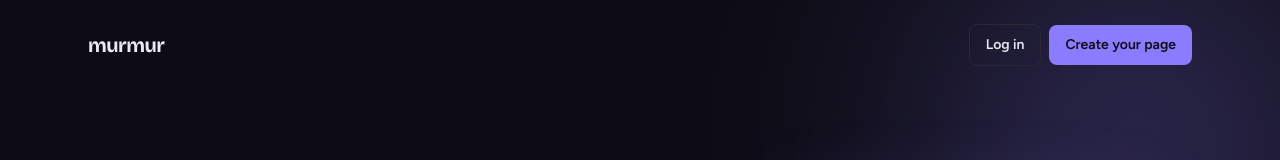
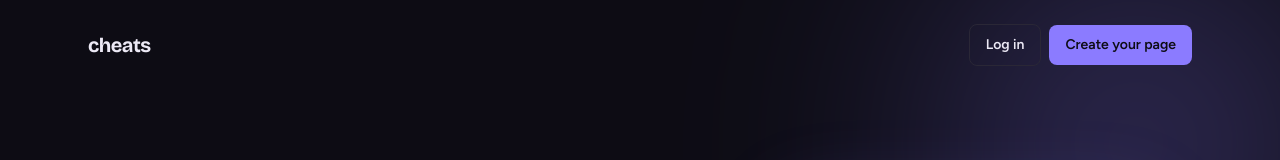
Before and after one commit to cheatsbio/cheats, a Next.js app: page / in a window 1280 px wide. Shown: the top 160 px of the page. Built offline with nearby package versions, Linux system fonts and the light colour scheme; no server answers.

Commit message:
Rename project to Cheats and add image compression and storage limits

```diff
--- a/app/[username]/page.tsx
+++ b/app/[username]/page.tsx
@@ -24,10 +24,10 @@ export async function generateMetadata({ params }: PageProps): Promise<Metadata>
   const name = profile.display_name || profile.username;
   return {
     title: name,
-    description: profile.bio ?? `${name} on Murmur`,
+    description: profile.bio ?? `${name} on Cheats`,
     openGraph: {
       title: name,
-      description: profile.bio ?? `${name} on Murmur`,
+      description: profile.bio ?? `${name} on Cheats`,
       images: profile.avatar_url ? [profile.avatar_url] : undefined,
     },
   };
--- a/app/dashboard/page.tsx
+++ b/app/dashboard/page.tsx
@@ -46,7 +46,7 @@ export default async function DashboardPage() {
       <header className="sticky top-0 z-30 border-b border-line bg-ink/85 backdrop-blur">
         <div className="mx-auto flex max-w-7xl items-center justify-between px-5 py-3.5">
           <Link href="/" className="font-display text-lg font-bold tracking-tight">
-            murmur
+            cheats
           </Link>
           <div className="flex items-center gap-2">
             <Link
--- a/app/layout.tsx
+++ b/app/layout.tsx
@@ -16,7 +16,7 @@ const body = Figtree({
 
 export const metadata: Metadata = {
   metadataBase: new URL(process.env.NEXT_PUBLIC_SITE_URL ?? "http://localhost:3000"),
-  title: { default: "Murmur — one page for everything you share", template: "%s · Murmur" },
+  title: { default: "Cheats — one page for everything you share", template: "%s · Cheats" },
   description:
     "Build a link-in-bio page with your own background, music and glow. Free, fast, and yours.",
 };
--- a/app/page.tsx
+++ b/app/page.tsx
@@ -18,7 +18,7 @@ export default async function LandingPage() {
 
       <header className="relative z-10 mx-auto flex max-w-6xl items-center justify-between px-6 py-6">
         <Link href="/" className="font-display text-xl font-bold tracking-tight">
-          murmur
+          cheats
         </Link>
         <nav className="flex items-center gap-2">
           {user ? (
--- a/components/AuthForm.tsx
+++ b/components/AuthForm.tsx
@@ -75,7 +75,7 @@ export default function AuthForm({ mode }: { mode: "login" | "register" }) {
     <main className="flex min-h-screen items-center justify-center px-6 py-12">
       <div className="w-full max-w-sm">
         <Link href="/" className="font-display text-xl font-bold tracking-tight">
-          murmur
+          cheats
         </Link>
         <h1 className="mt-8 font-display text-3xl font-bold tracking-tight">
           {isRegister ? "Create your page" : "Welcome back"}
--- a/components/ProfileView.tsx
+++ b/components/ProfileView.tsx
@@ -93,7 +93,7 @@ export default function ProfileView({ profile, links, preview = false }: Props)
 
   useEffect(() => {
     if (preview || !profile.id) return;
-    const key = `murmur:viewed:${profile.id}`;
+    const key = `cheats:viewed:${profile.id}`;
     try {
       if (sessionStorage.getItem(key)) return;
       sessionStorage.setItem(key, "1");
--- a/lib/utils.ts
+++ b/lib/utils.ts
@@ -5,7 +5,7 @@ export const HEX_RE = /^#[0-9a-fA-F]{6}$/;
 export const RESERVED_USERNAMES = new Set([
   "login", "register", "dashboard", "api", "admin", "settings", "auth",
   "www", "app", "static", "_next", "about", "terms", "privacy", "help",
-  "support", "murmur",
+  "support", "cheats",
 ]);
 
 /** True when a hex colour is bright enough to need dark text on top. */
--- a/package.json
+++ b/package.json
@@ -1,5 +1,5 @@
 {
-  "name": "murmur-link-in-bio",
+  "name": "cheats-link-in-bio",
   "version": "1.0.0",
   "private": true,
   "scripts": {
```
Also changed, not shown: 2 other files (tests, documents, lock files or other folders).
